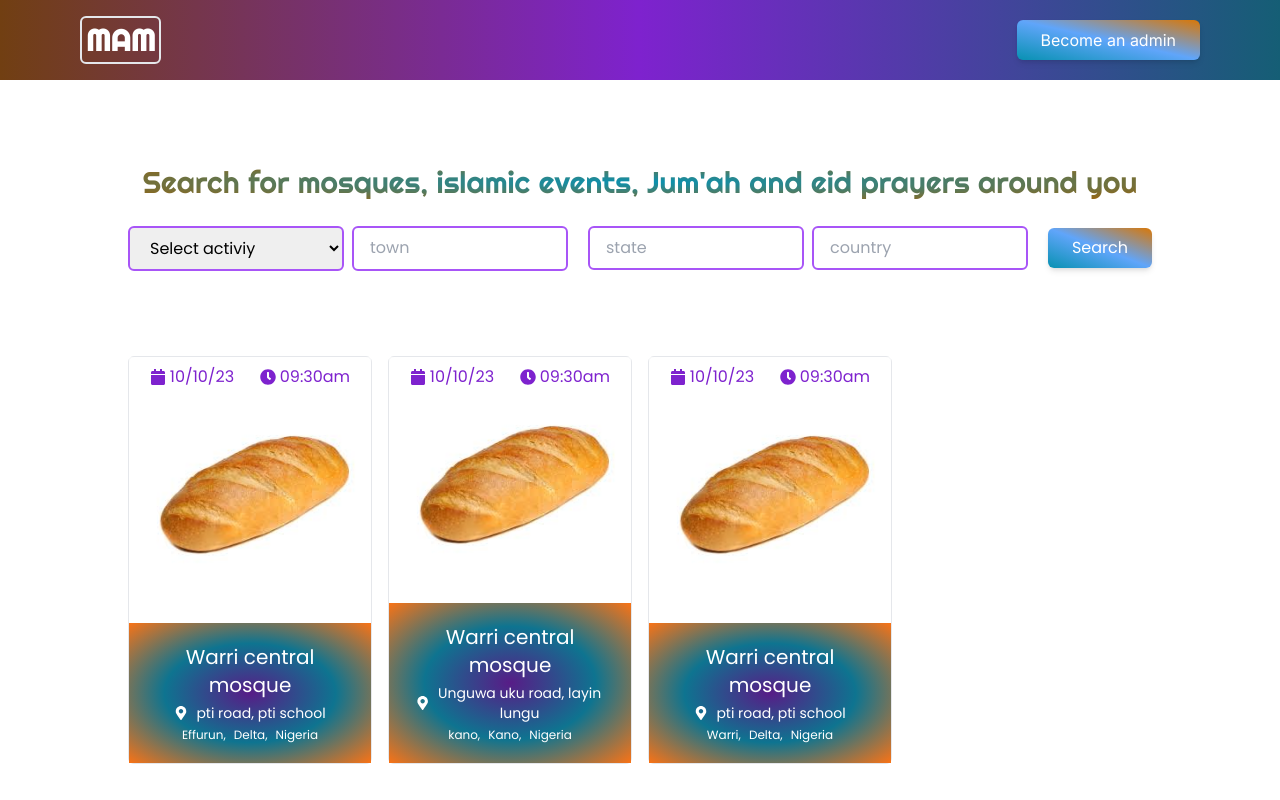
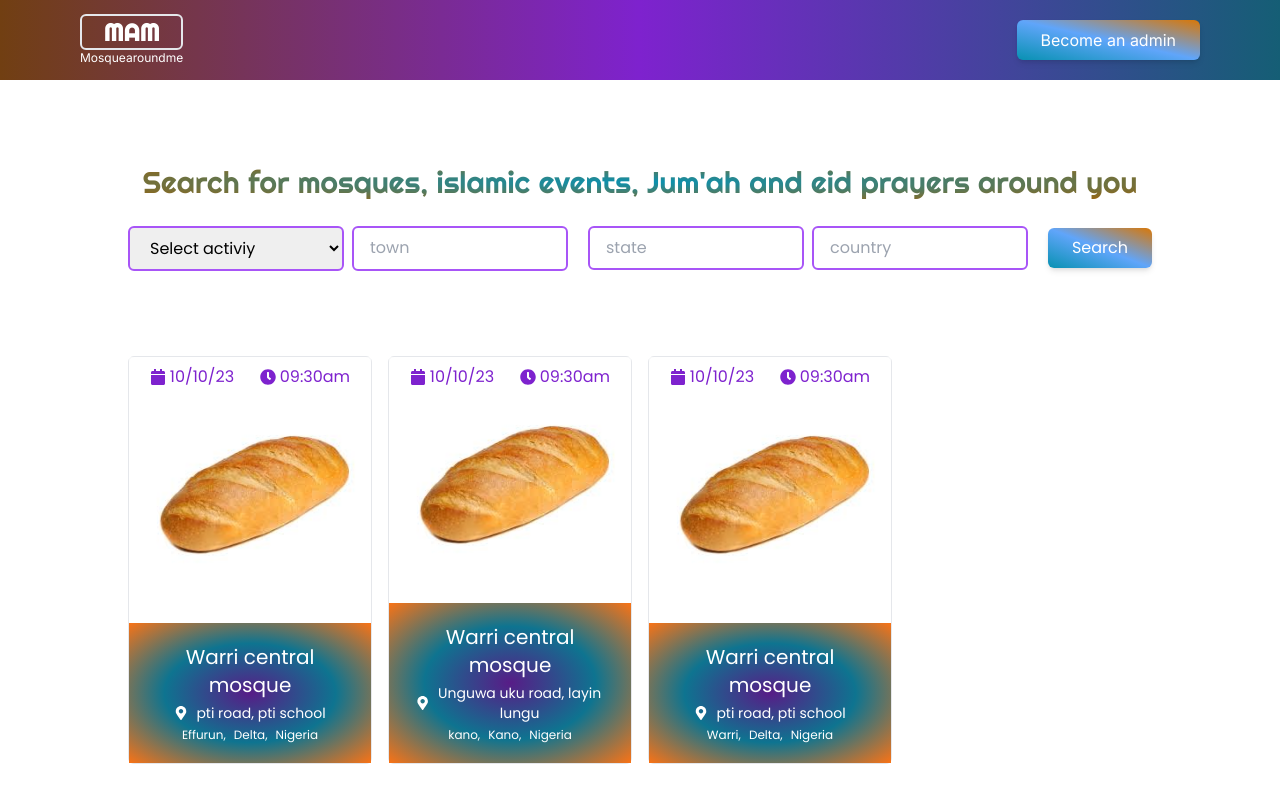
Before and after one commit to belloshehu/mosque-around-me, a Next.js app: page / in a window 1280 px wide. Shown: the top 800 px of the page. Built offline with nearby package versions, Linux system fonts and the light colour scheme.

Commit message:
Modified brand name

```diff
--- a/app/_components/Brand.jsx
+++ b/app/_components/Brand.jsx
@@ -5,14 +5,15 @@ const righteous = Righteous({ subsets: ["latin"], weight: ["400"] });
 
 const Brand = () => {
   return (
-    <div className="border-2 p-1 rounded-md">
-      <Link href={"/"}>
+    <Link href={"/"} className="w-fit">
+      <div className="text-center text-white ">
         <h1
-          className={`${righteous.className} font-bold text-xl text-white lg:text-3xl `}>
+          className={`${righteous.className} border-2 rounded-md font-bold text-xl text-white lg:text-2xl `}>
           MAM
         </h1>
-      </Link>
-    </div>
+        <p className="text-xs">Mosquearoundme</p>
+      </div>
+    </Link>
   );
 };
 
--- a/app/_components/Footer.jsx
+++ b/app/_components/Footer.jsx
@@ -1,3 +1,4 @@
+"use client";
 import React from "react";
 import Brand from "./Brand";
 import Link from "next/link";
@@ -8,7 +9,6 @@ const Footer = () => {
     <footer className="flex flex-col md:flex-row justify-start gap-5 md:gap-10 bg-purple-800 text-white p-5 md:p-24 ">
       <div className="text-center">
         <Brand />
-        <p>Mosquearoundme</p>
       </div>
       <div className="text-sm">
         <h3 className="text-lg font-semibold mb-2 text-slate-400">About us</h3>
--- a/app/_components/SearchBar.jsx
+++ b/app/_components/SearchBar.jsx
@@ -88,7 +88,7 @@ const SearchBar = () => {
             </div>
             <button
               type="submit"
-              className={`${styles.button} flex gap-2 items-center`}
+              className={`${styles.button} flex gap-2 items-center justify-center`}
               disabled={isLoading}>
               Search
               {isLoading && (
```
